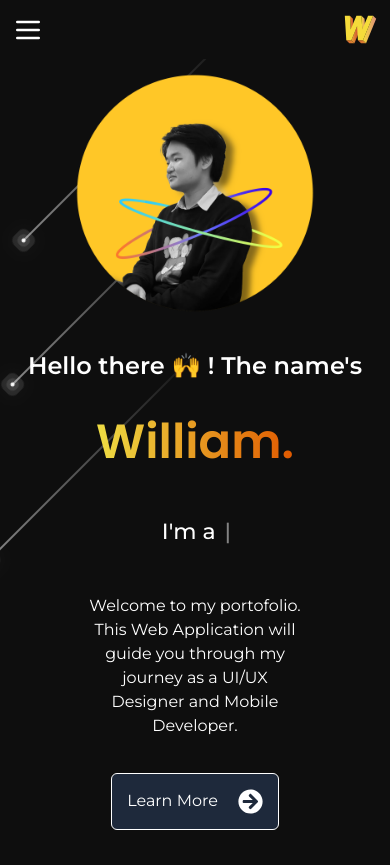
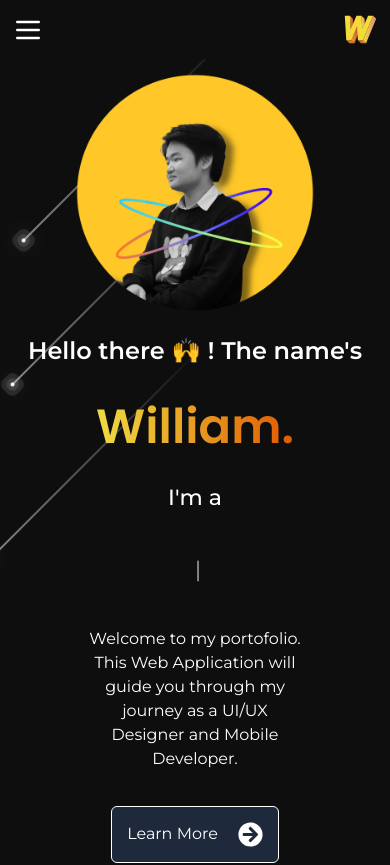
Before and after one commit to ZyVoir/portfolio, a React (Vite) app: page /#/ in a window 390 px wide. Shown: the top 865 px of the page. Built offline with nearby package versions, Linux system fonts and the light colour scheme; a web font is replaced by a local one.

Commit message:
optimize image and typewriter

```diff
--- a/src/pages/Home.tsx
+++ b/src/pages/Home.tsx
@@ -11,6 +11,8 @@ import { IoLogoGithub } from "react-icons/io";
 import Firebase from "../assets/carousel/Firebase.png";
 import Kotlin from "../assets/carousel/Kotlin.png";
 import Footer from "../components/Footer";
+import { useMediaQuery } from "react-responsive";
+import { SiPanasonic } from "react-icons/si";
 
 const Home = () => {
 	const [text] = useTypewriter({
@@ -20,6 +22,9 @@ const Home = () => {
 		delaySpeed: 230,
 		deleteSpeed: 80,
 	});
+
+	let isMobile = useMediaQuery({ query: "(max-width: 768px)" });
+
 	return (
 		<>
 			<section className="fixed w-full box-border h-screen top-0 left-0 overflow-hidden z-[-1]">
@@ -27,7 +32,7 @@ const Home = () => {
 			</section>
 			<div className="text-white md:mt-[20px] mb-[20px] p-3 md:p-5 mt-0 min-h-screen md:mx-[50px]">
 				{/* hero section */}
-				<div className="h-fit  mt-[40px] md:mt-[20px] flex md:flex-row flex-col-reverse items-center justify-between gap-[30px] md:gap-0">
+				<div className="h-fit  mt-[40px] md:mt-[20px] flex md:flex-row flex-col-reverse items-center justify-between gap-[15px] md:gap-0">
 					<div className="flex flex-col gap-[25px] self-center text-center md:text-left items-center md:items-start">
 						<p className="text-[24px] md:text-[32px] font-semibold">
 							Hello there 🙌 ! The name's
@@ -36,8 +41,11 @@ const Home = () => {
 							William.
 						</h1>
 						{/* typing effect text  */}
-						<h1 className="text-[22px] normal-case min-h-[70px]">
-							I'm a <span className="gradient-text">{text}</span>
+						{isMobile && <h1 className="text-[22px] normal-case">I'm a </h1>}
+
+						<h1 className="text-[22px] normal-case">
+							{!isMobile && <span>I'm a </span>}
+							<span className="gradient-text">{text}</span>
 							<span>
 								<Cursor />
 							</span>
```
